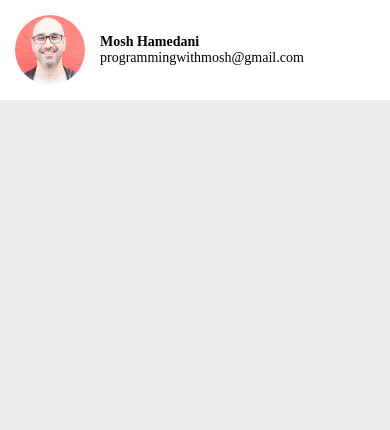
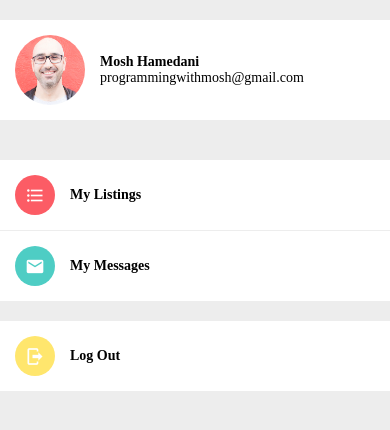
Before and after one commit to paul-mcaviney/donewithit-tutorial, a React Native app: screen / in a window 390 px wide. Shown: the top 430 px of the page. Built offline with nearby package versions, Linux system fonts and the light colour scheme.

Commit message:
Finish AccountScreen

```diff
--- a/App.js
+++ b/App.js
@@ -12,6 +12,8 @@ import ListingDetailsScreen from "./app/screens/ListingDetailsScreen";
 import MessagesScreen from "./app/screens/MessagesScreen";
 import AccountScreen from "./app/screens/AccountScreen";
 import AppIcon from "./app/components/AppIcon";
+import ListItem from "./app/components/ListItem";
+import AppScreen from "./app/components/AppScreen";
 
 export default function App() {
   return <AccountScreen />;
--- a/app/components/ListItem.jsx
+++ b/app/components/ListItem.jsx
@@ -16,18 +16,20 @@ export default function ListItem({
   onPress,
   renderRightActions,
   style,
-  iconName,
+  IconComponent,
 }) {
   return (
     <GestureHandlerRootView>
       <Swipeable renderRightActions={renderRightActions}>
         <TouchableHighlight onPress={onPress} underlayColor={colors.lightGrey}>
           <View style={[styles.container, style]}>
-            <Image source={imageUri} style={styles.image} />
-
-            <View>
+            {IconComponent}
+            {imageUri && <Image source={imageUri} style={styles.image} />}
+            <View style={styles.detailsContainer}>
               <AppText style={styles.title}>{title}</AppText>
-              <AppText style={styles.subtitle}>{subTitle}</AppText>
+              {subTitle && (
+                <AppText style={styles.subtitle}>{subTitle}</AppText>
+              )}
             </View>
           </View>
         </TouchableHighlight>
@@ -38,10 +40,12 @@ export default function ListItem({
 
 const styles = StyleSheet.create({
   container: {
-    width: "100%",
     flexDirection: "row",
+    padding: 15,
     columnGap: 15,
-    padding: 15,
+  },
+  detailsContainer: {
+    justifyContent: "center",
   },
   image: {
     width: 70,
--- a/app/screens/AccountScreen.jsx
+++ b/app/screens/AccountScreen.jsx
@@ -1,33 +1,78 @@
-import { StyleSheet, View } from "react-native";
-import MaterialCommunityIcons from "@expo/vector-icons/MaterialCommunityIcons";
+import { FlatList, StyleSheet, View } from "react-native";
 
 import AppScreen from "../components/AppScreen";
 import ListItem from "../components/ListItem";
 import colors from "../config/colors";
 import AppIcon from "../components/AppIcon";
 
+const menuItems = [
+  {
+    title: "My Listings",
+    icon: {
+      iconName: "format-list-bulleted",
+      backgroundColor: colors.primary,
+    },
+  },
+  {
+    title: "My Messages",
+    icon: {
+      iconName: "email",
+      backgroundColor: colors.secondary,
+    },
+  },
+];
+
 export default function AccountScreen() {
   return (
     <AppScreen style={styles.screen}>
+      <View style={styles.mainContainer}>
+        <ListItem
+          imageUri={require("../assets/mosh.jpg")}
+          title="Mosh Hamedani"
+          subTitle="programmingwithmosh@gmail.com"
+          style={styles.listItem}
+        />
+      </View>
+      <View style={styles.container}>
+        <FlatList
+          data={menuItems}
+          keyExtractor={(menuItem) => menuItem.title}
+          renderItem={({ item }) => (
+            <ListItem
+              style={styles.listItem}
+              title={item.title}
+              IconComponent={
+                <AppIcon
+                  iconName={item.icon.iconName}
+                  backgroundColor={item.icon.backgroundColor}
+                />
+              }
+            />
+          )}
+          ItemSeparatorComponent={
+            <View style={{ height: 1, backgroundColor: colors.lightGrey }} />
+          }
+        />
+      </View>
       <ListItem
-        imageUri={require("../assets/mosh.jpg")}
-        title="Mosh Hamedani"
-        subTitle="programmingwithmosh@gmail.com"
-        style={[styles.listItem, { marginBottom: 20 }]}
+        title="Log Out"
+        IconComponent={<AppIcon iconName="logout" backgroundColor="#ffe66d" />}
+        style={styles.listItem}
       />
-      <ListItem />
     </AppScreen>
   );
 }
 
 const styles = StyleSheet.create({
-  continer: {
-    width: "100%",
-    height: 200,
+  container: {
+    marginVertical: 20,
   },
   listItem: {
     backgroundColor: colors.white,
-    alignItems: "center",
+  },
+  mainContainer: {
+    height: 100,
+    marginVertical: 20,
   },
   screen: {
     backgroundColor: colors.lightGrey,
```
